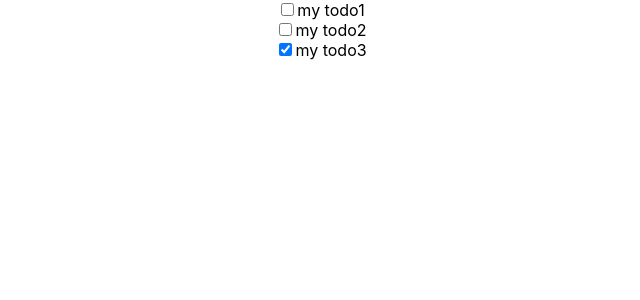
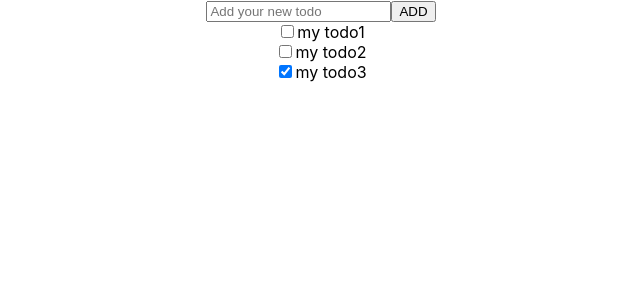
Before and after one commit to ch0rckbean/todo, a React (Create React App) app in the folder client/: page / in a window 1280 px wide. Shown: the top 300 px of the page, without its empty margins (319-959 px from the left). Built offline with nearby package versions, Linux system fonts and the light colour scheme; the HTML template or start-up script is replaced by a standard one.

Commit message:
feat: todo 1개 추가하기

```diff
--- a/client/src/App.js
+++ b/client/src/App.js
@@ -1,6 +1,7 @@
 import { useState } from 'react';
 import './App.css';
 import Todo from './components/Todo';
+import AddTodo from './components/AddTodo';
 
 function App() {
   const [todoItems, setTodoItems] = useState([
@@ -21,8 +22,21 @@
     },
   ]);
 
+  // todoItems 상태에 새로운 Todo 추가
+  const addItem = (newItem) => {
+    console.log(newItem);
+
+    //newItem id 키 값, newItem done 키 값 추가
+    newItem.id = todoItems.length + 1;
+    newItem.done = false;
+
+    // todoItems 배열에 newItem 추가
+    setTodoItems([...todoItems, newItem]);
+  };
+
   return (
     <div className="App">
+      <AddTodo addItem={addItem} />
       {/* todoItems 반복, props(todo 객체)로 자식 컴포넌트에 데이터 전달 */}
       {todoItems.map((todoItems) => (
         <Todo key={todoItems.id} item={todoItems} />
--- /dev/null
+++ b/client/src/components/AddTodo.js
@@ -0,0 +1,26 @@
+import React, { useState } from 'react';
+
+export default function AddTodo({ addItem }) {
+  const [todoItem, setTodoItem] = useState({
+    title: '',
+  });
+
+  const onButtonClick = () => {
+    addItem(todoItem);
+
+    // input 초기화
+    setTodoItem({ title: '' });
+  };
+
+  return (
+    <div className="AddTodo">
+      <input
+        type="text"
+        placeholder="Add your new todo"
+        value={todoItem.title}
+        onChange={(e) => setTodoItem({ title: e.target.value })}
+      />
+      <button onClick={onButtonClick}>ADD</button>
+    </div>
+  );
+}
```
